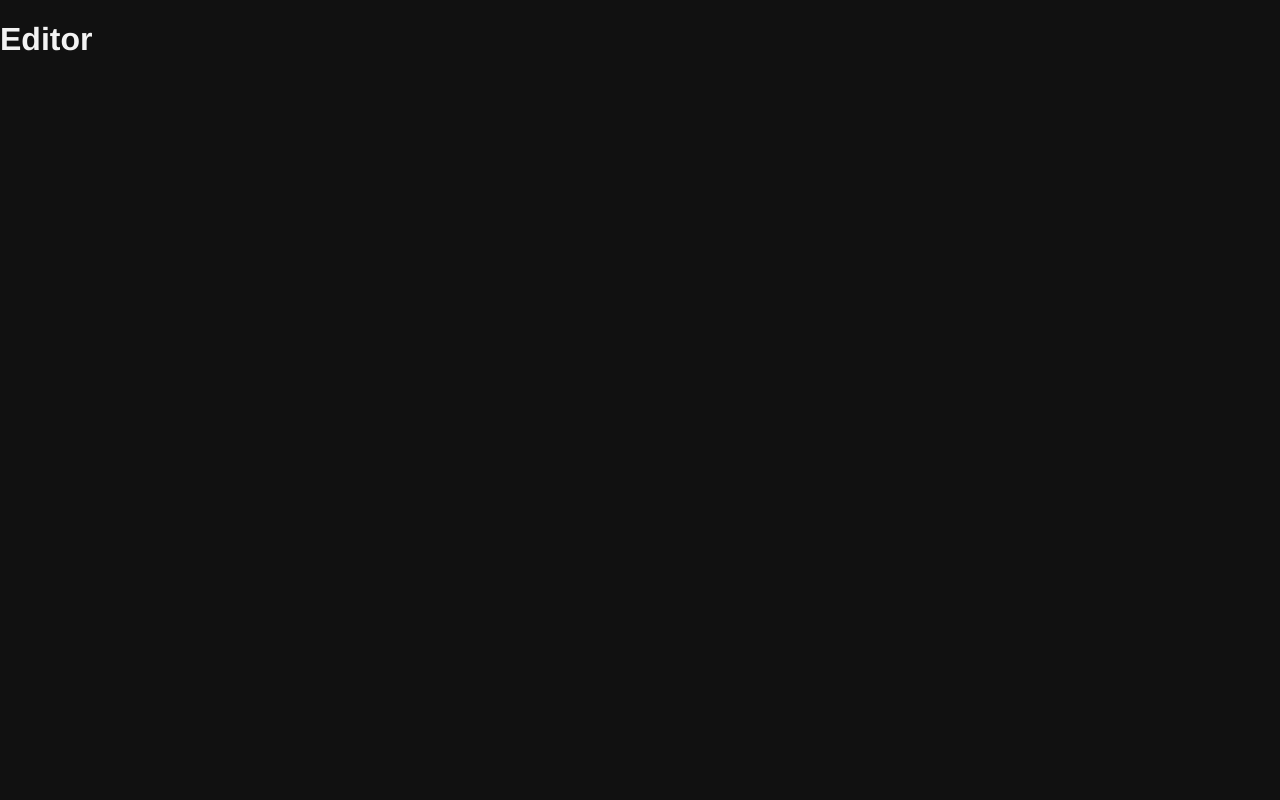
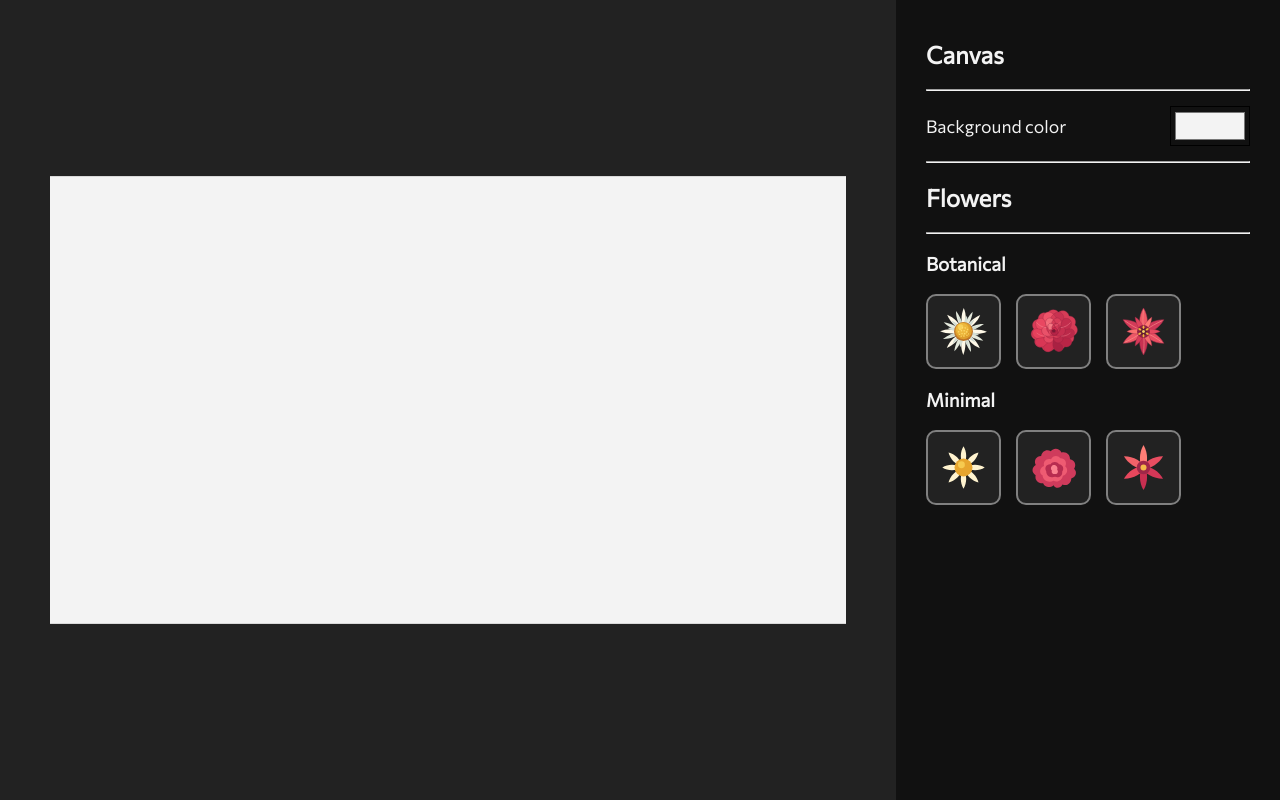
Before and after one commit to aldortheold/flowchart, a React (Vite) app: page /editor in a window 1280 px wide. Built offline with nearby package versions, Linux system fonts and the light colour scheme.

Commit message:
added flower buttons & bg updates

```diff
--- /dev/null
+++ b/src/assets/botanical/index.ts
@@ -0,0 +1,3 @@
+export { default as rose } from "./rose.svg";
+export { default as tulip } from "./tulip.svg";
+export { default as daisy } from "./daisy.svg";
--- /dev/null
+++ b/src/assets/minimal/index.ts
@@ -0,0 +1,3 @@
+export { default as rose } from "./rose.svg";
+export { default as tulip } from "./tulip.svg";
+export { default as daisy } from "./daisy.svg";
--- a/src/index.css
+++ b/src/index.css
@@ -1,4 +1,4 @@
-@import url('https://fonts.googleapis.com/css2?family=Arimo:ital,wght@0,400..700;1,400..700&display=swap');
+@import url('https://fonts.googleapis.com/css2?family=Commissioner&display=swap');
 
 #root, html, body {
     margin: 0;
@@ -7,5 +7,16 @@
 body {
     background-color: #111111;
     color: #f3f3f3;
-    font-family: "Arimo", sans-serif;
+    font-family: Commissioner, sans-serif;
 }
+
+hr {
+    border-color: #f3f3f3;
+}
+
+input[type="color"] {
+    width: 80px;
+    height: 40px;
+    background: none;
+    cursor: pointer;
+}
--- /dev/null
+++ b/src/pages/Editor.css
@@ -0,0 +1,49 @@
+.editor {
+    display: grid;
+    grid-template-columns: 70% 30%;
+}
+
+.canvas {
+    height: calc(100vh - 40px);
+    background-color: #222222;
+    padding: 20px 50px;
+}
+
+.sidebar {
+    padding: 20px 30px;
+}
+
+.canvas-editor .field {
+    display: flex;
+    justify-content: space-between;
+    align-items: center;
+    margin: 15px 0;
+}
+
+.canvas-editor .field label {
+    font-size: 1.1rem;
+}
+
+.flower-menu {
+    display: flex;
+    gap: 15px;
+}
+
+.flower-menu button {
+    height: 75px;
+    width: 75px;
+    background-color: #222222;
+    border: #808080 2px solid;
+    border-radius: 10px;
+    transition: all 0.2s ease;
+    cursor: pointer;
+}
+
+.flower-menu button:hover {
+    background-color: #333333;
+}
+
+.flower-menu button img {
+    height: 100%;
+    width: 100%;
+}
--- a/src/pages/Editor.tsx
+++ b/src/pages/Editor.tsx
@@ -1,15 +1,74 @@
+import { useState } from "react"
 import { motion } from "framer-motion"
+import * as botanical from "../assets/botanical"
+import * as minimal from "../assets/minimal"
+import "./Editor.css"
 
 function Editor() {
+
+    const [bg, setBg] = useState("#f3f3f3");
+
     return (
         <motion.main
-            className='editor'
+            className="editor"
             initial={{ opacity: 0 }}
             animate={{ opacity: 1 }}
             exit={{ opacity: 0 }}
             transition={{ duration: 0.5 }}
         >
-            <h1>Editor</h1>
+            <div className="canvas">
+                <svg
+                    xmlns="http://www.w3.org/2000/svg"
+                    viewBox="0 0 1600 900"
+                    preserveAspectRatio="xMidYMid meet"
+                    width="100%"
+                    height="100%"
+                >
+                    <rect
+                        x="0"
+                        y="0"
+                        width="1600"
+                        height="900"
+                        fill={bg}
+                    />
+                </svg>
+            </div>
+            <div className="sidebar">
+                <section className="canvas-editor">
+                    <h2>Canvas</h2>
+                    <hr />
+                    <div className="field">
+                        <label htmlFor="background-color">Background color</label>
+                        <input
+                            type="color"
+                            id="background-color"
+                            value={bg}
+                            onChange={(e) => setBg(e.target.value)}
+                        />
+                    </div>
+                    <hr />
+                </section>
+                <section className="flowers-editor">
+                    <h2>Flowers</h2>
+                    <hr />
+                    <h3>Botanical</h3>
+                    <div className="flower-menu">
+                    {Object.keys(botanical).map((key) =>
+                        <button key={key}>
+                            <img src={botanical[key as keyof typeof botanical]} />
+                        </button>
+                    )}
+                    </div>
+                    <h3>Minimal</h3>
+                    <div className="flower-menu">
+                    {Object.keys(minimal).map((key) =>
+                        <button key={key}>
+                            <img src={minimal[key as keyof typeof minimal]} />
+                        </button>
+                    )}
+                    </div>
+                </section>
+            </div>
         </motion.main>
     )
 }
```
